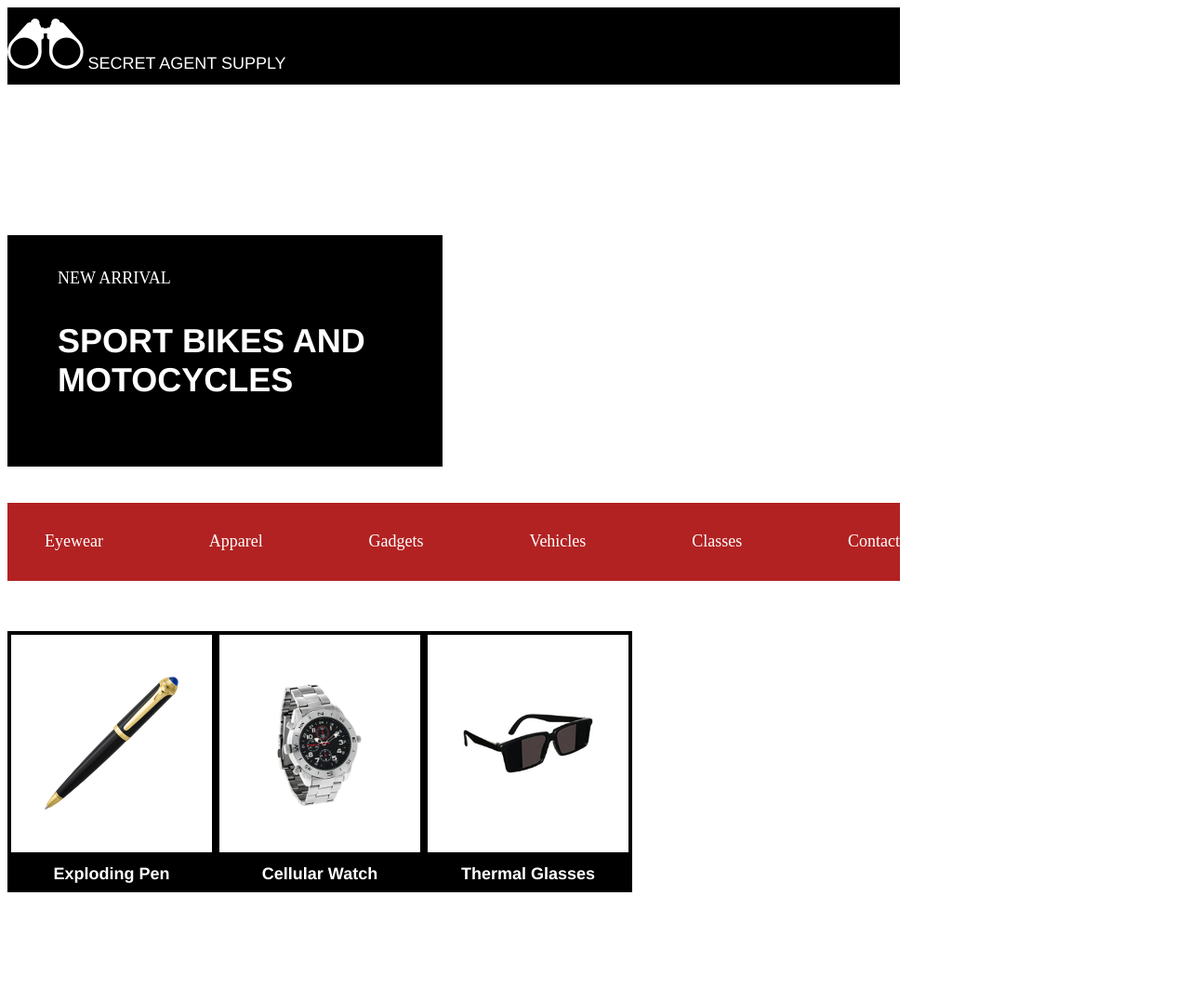
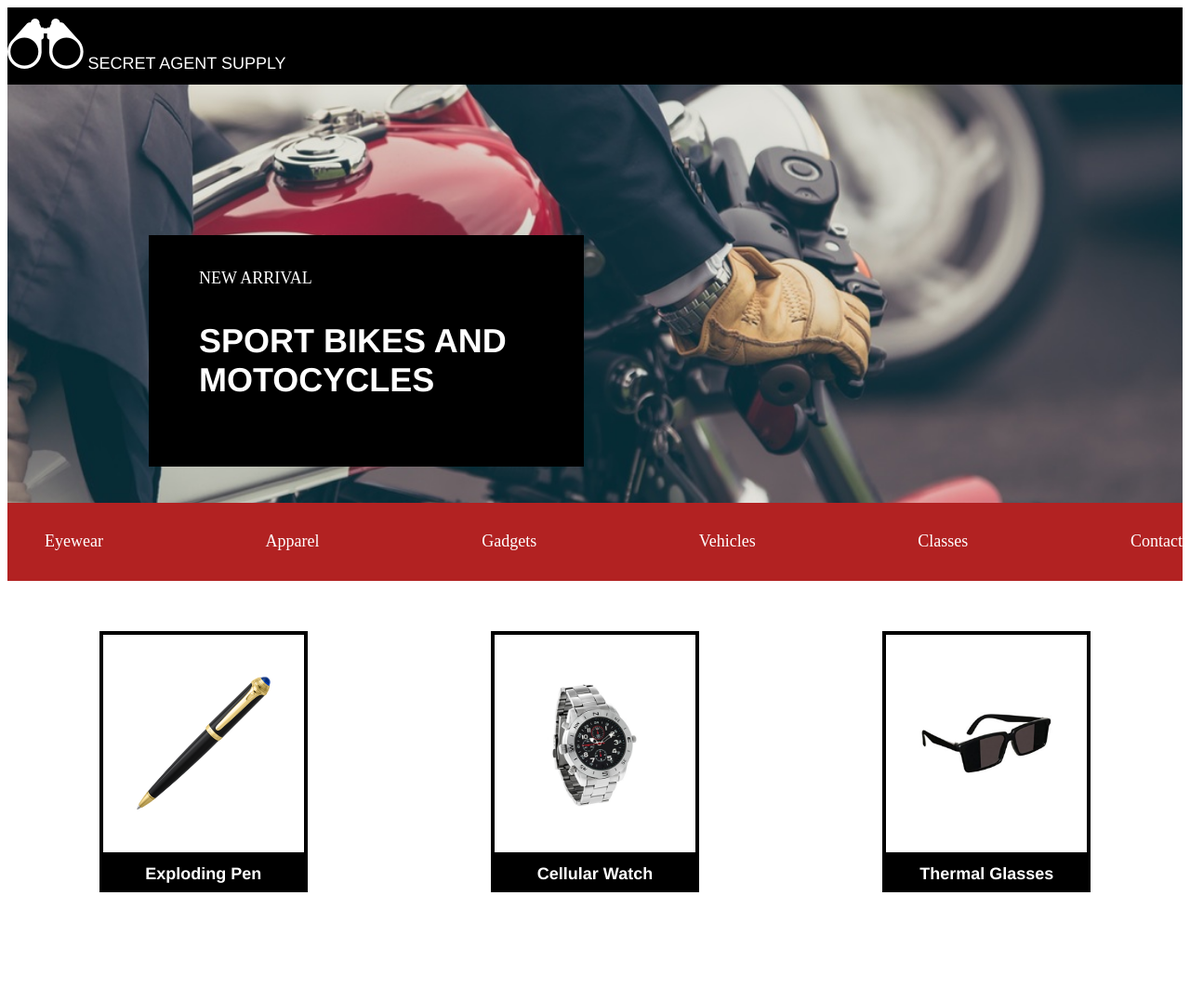
Before and after one commit to samflores414/SecretAgentSupply, a plain HTML site: page index.html in a window 1280 px wide. Shown: the whole page at 93% size. Drawn offline with Linux system fonts and the light colour scheme.

Commit message:
updated html

```diff
--- a/index.html
+++ b/index.html
@@ -30,7 +30,6 @@
     </ul>
   </nav>
 </div>
-  <div class="container">
     <div class="products">
       <div class="product">
         <div class="product-image">
@@ -51,7 +50,6 @@
         <span class="description">Thermal Glasses</span>
       </div>
     </div>
-  </div>
 <div class="location">
   <div class="container">
     <h4>Location</h4>
--- a/resources/css/style.css
+++ b/resources/css/style.css
@@ -4,7 +4,6 @@ html {
 }
 
 body {
-  width: 960px;
   color: white;
 }
 
@@ -35,7 +34,7 @@ h3 {
 
 .products {
   display: flex;
-  justify-content: space-between;
+  justify-content: space-around;
   margin: 3em 0 0 0;
 }
 
@@ -48,7 +47,7 @@ div {
   height: 9rem;
   padding: 2rem;
   display: flex;
-  justify-content: space-between;;
+  justify-content: space-around;
   align-items: center;
 
 }
@@ -72,7 +71,7 @@ div {
 }
 
 #main-banner {
-  background-image: url("resources/images/moto.jpeg");
+  background-image: url("../images/moto.jpeg");
   width: 100%;
   height: 25rem;
   background-repeat: no-repeat;
```
